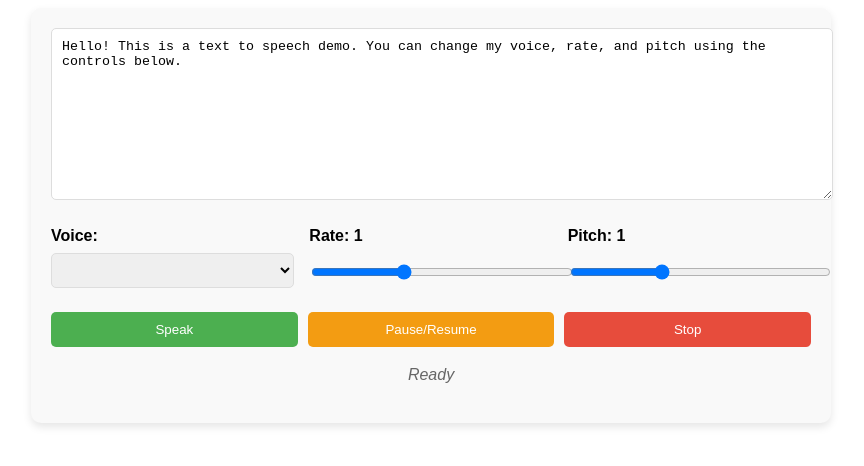
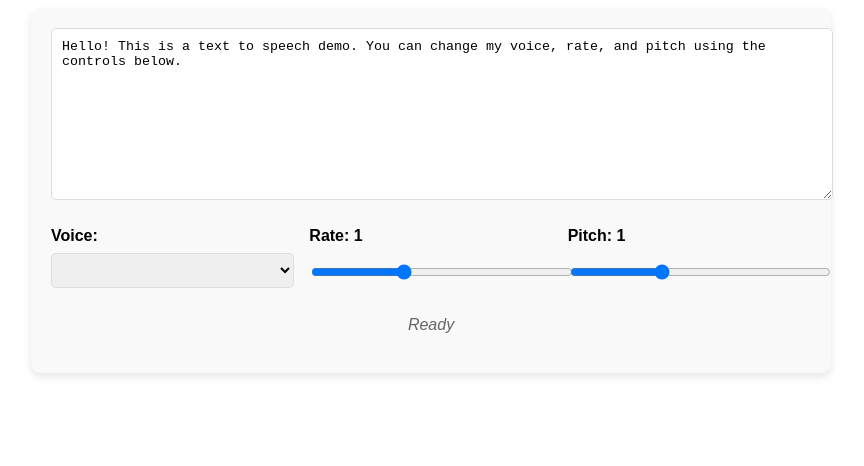
Before and after one commit to kishorekumar-R-N/text-to-speech, a plain HTML site: page index.html in a window 1280 px wide. Shown: the part 106-572 px from the top of the page, without its empty margins (209-1073 px from the left). Drawn offline with Linux system fonts and the light colour scheme.

Commit message:
Remove speech control buttons from index.html
Removed button controls for speech functionality.

```diff
--- a/index.html
+++ b/index.html
@@ -110,12 +110,6 @@
         <label for="pitch">Pitch: <span id="pitchValue">1</span></label>
         <input type="range" id="pitch" min="0.5" max="2" value="1" step="0.1">
       </div>
-    </div>
-
-    <div class="buttons">
-      <button id="speakBtn">Speak</button>
-      <button id="pauseBtn">Pause/Resume</button>
-      <button id="stopBtn">Stop</button>
     </div>
 
     <p class="status" id="statusText">Ready</p>
```
